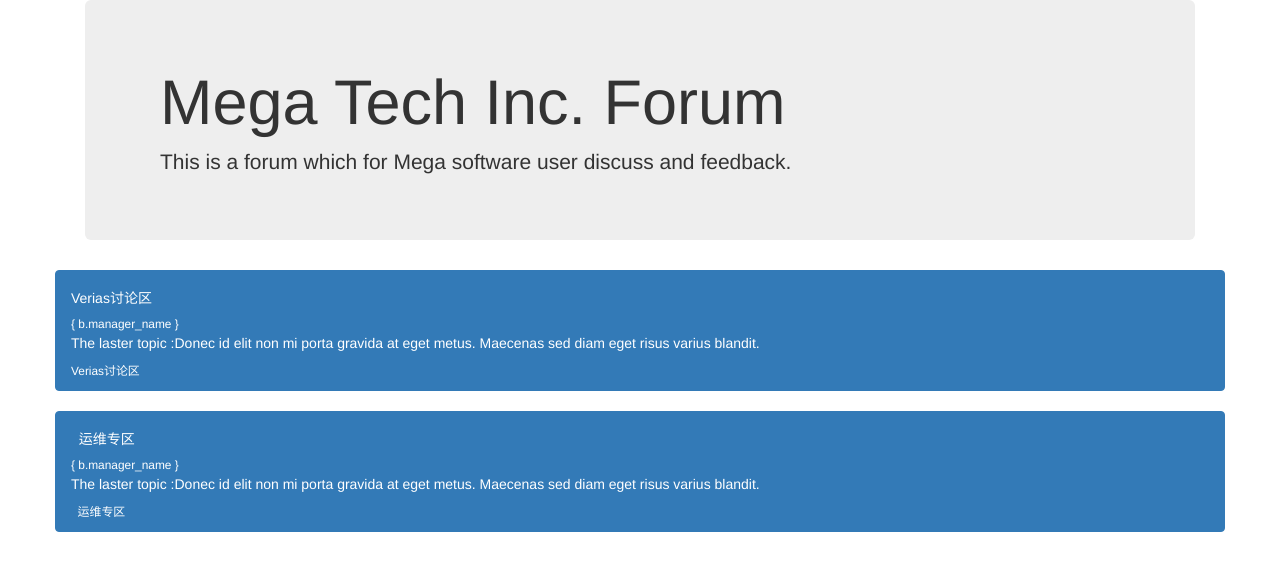
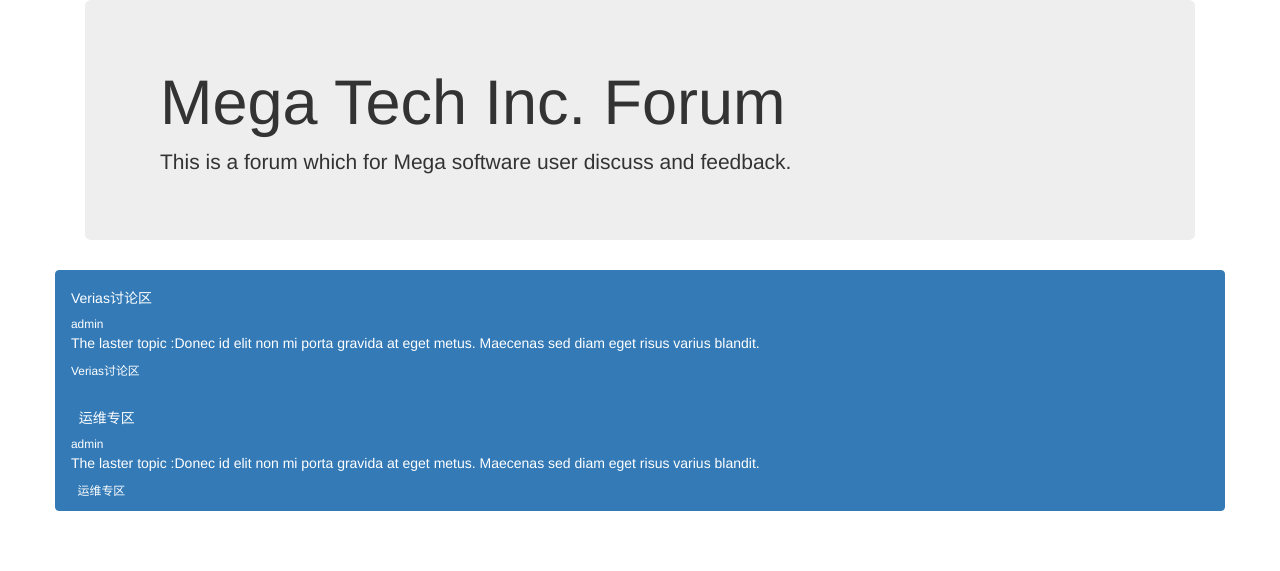
Before and after one commit to coollinn/mysite, a Django app: page /block/ in a window 1280 px wide. Shown: the top 571 px of the page. Run offline with Django 3.2, Linux system fonts and the light colour scheme; data comes from the database, SQL or seed files in the repository; some libraries are stand-ins or nearby versions.

Commit message:
update from office W530

```diff
--- a/templates/block_list.html
+++ b/templates/block_list.html
@@ -23,18 +23,18 @@
 
 <div class="container">
     <div class="row">
+        <div class="list-group">
             {% for b in blocks %}
-        <div class="list-group">
                 <a href="#" class="list-group-item list-group-item-action flex-column align-items-start active">
                     <div class="d-flex w-100 justify-content-between">
                           <h5 class="mb-1">{{ b.name  }}</h5>
-                      <small>{ b.manager_name }</small>
+                          <small>{{ b.manager_name }}</small>
                     </div>
                     <p class="mb-1">The laster topic :Donec id elit non mi porta gravida at eget metus. Maecenas sed diam eget risus varius blandit.</p>
                     <small>{{ b.desc }}</small>
                 </a>
+           {% endfor%}
         </div>
-       {% endfor%}
     </div>
 
 </div>
```
Lines whose indentation alone changed are shown as unchanged.
